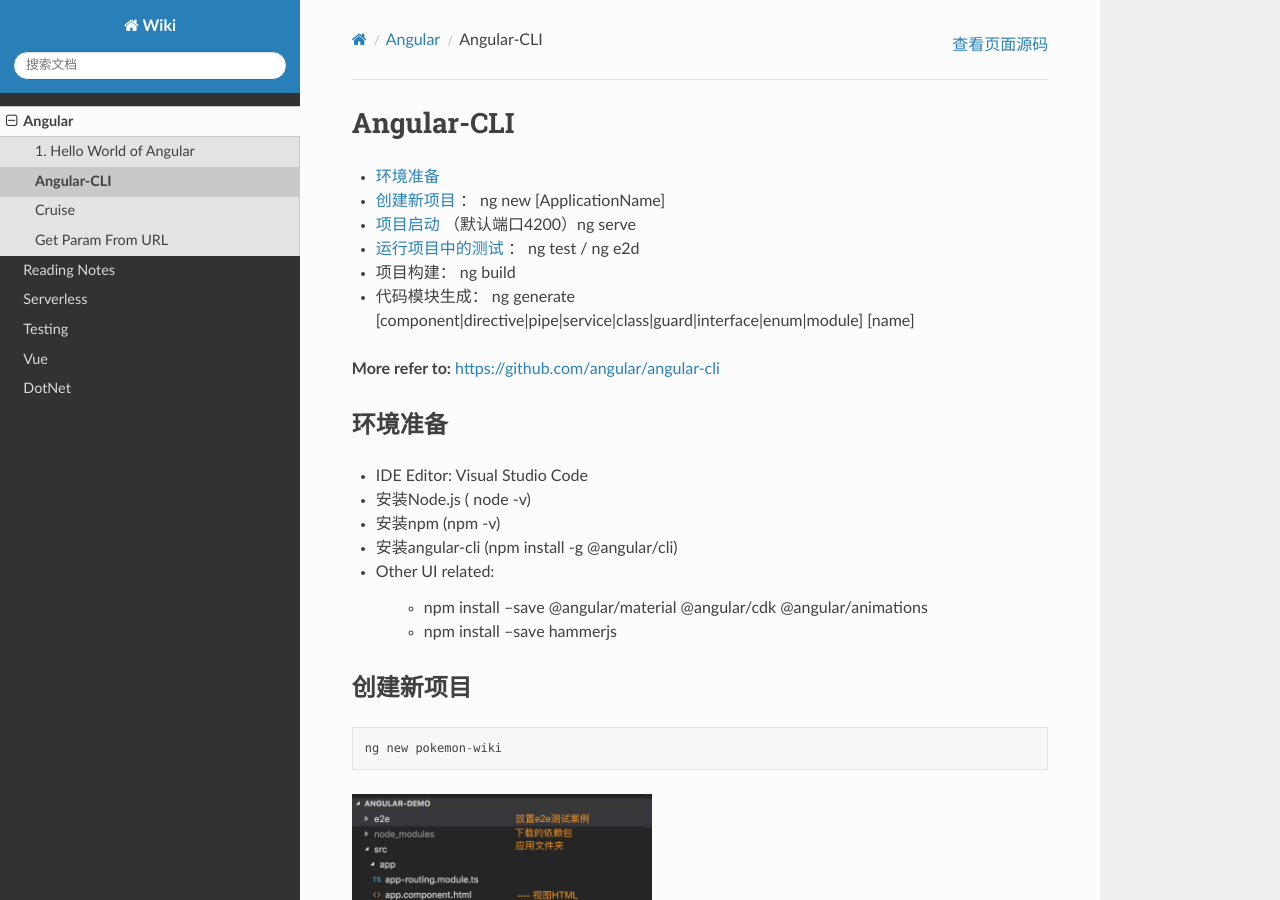
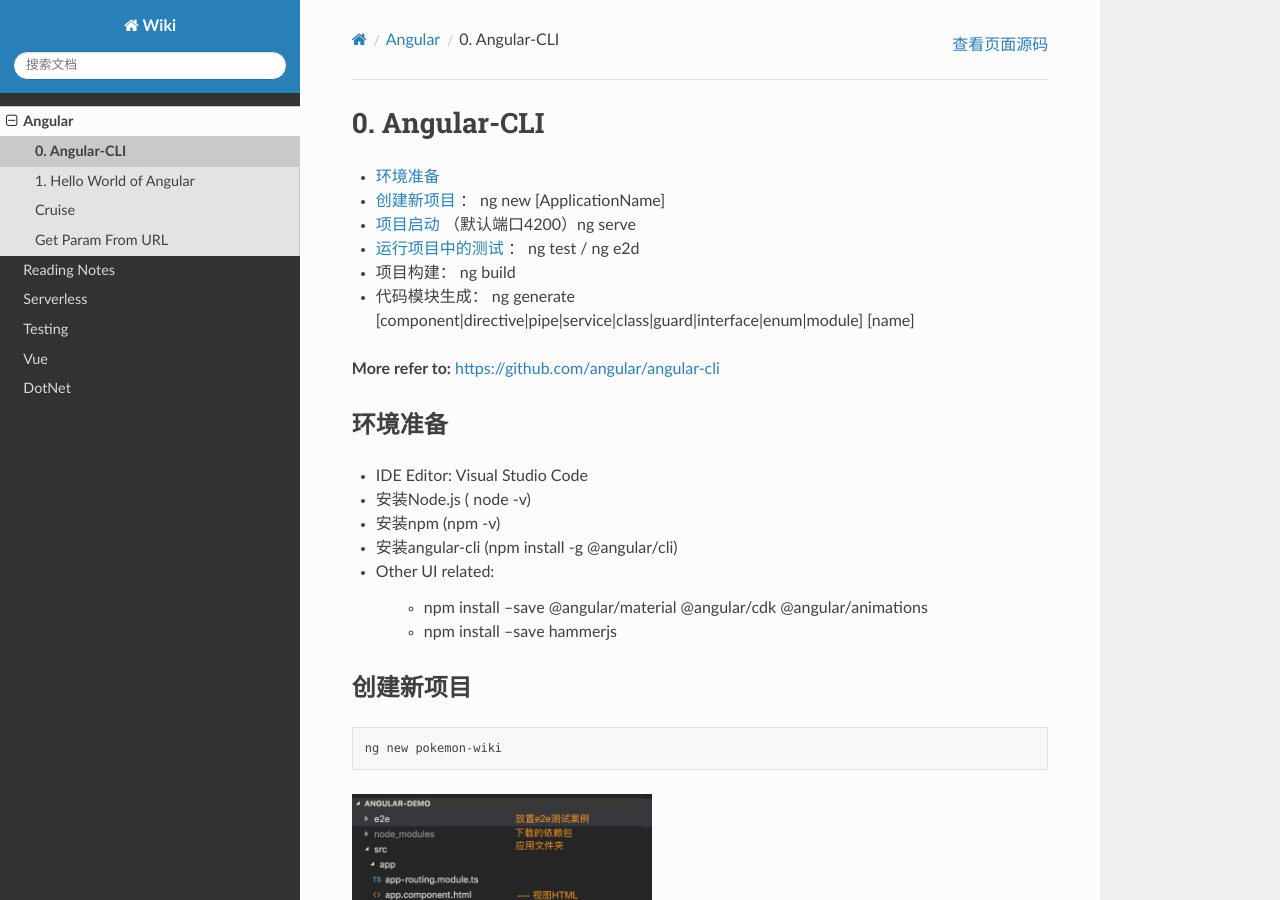
Before and after one commit to abigail830/Sphinx_wiki, a Sphinx documentation site: the page built from source/Angular/0_Angular-Cli.rst, in a window 1280 px wide and 900 px high. Built offline with Sphinx 7.4.7 and the Read the Docs theme 2.0.0, drawn with Linux system fonts in a browser that asks for light colours.

Commit message:
Update and rename Angular-Cli.rst to 0_Angular-Cli.rst

```diff
--- a/source/Angular/Angular-Cli.rst
+++ b/source/Angular/0_Angular-Cli.rst
@@ -1,4 +1,4 @@
-Angular-CLI
+0. Angular-CLI
 =============
 
 *  `环境准备`_
```
